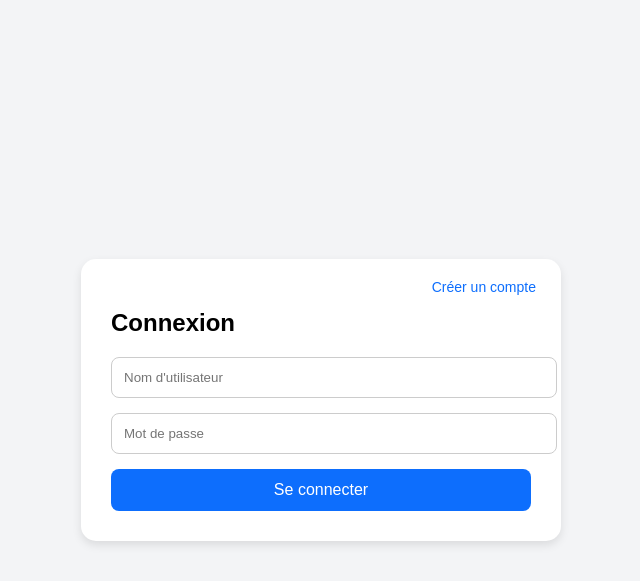
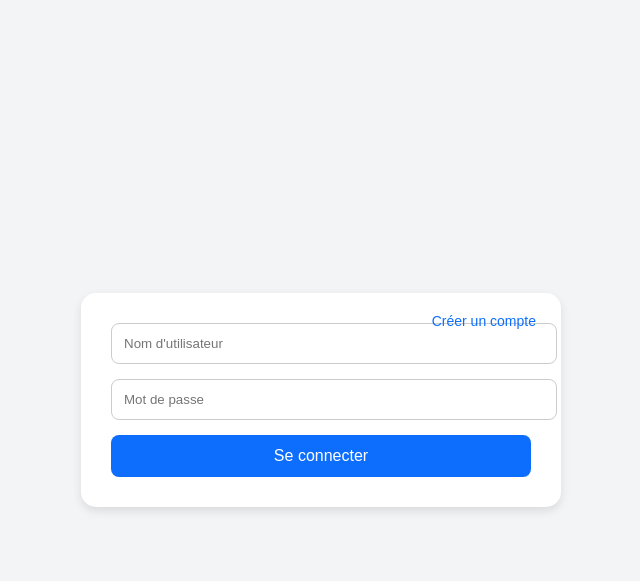
Before and after one commit to usspecialforces713-cmd/allplanned, a PHP site: page /login.php in a window 1280 px wide. Shown: the top 581 px of the page, without its empty margins (319-959 px from the left). Run offline with PHP 8.4, Linux system fonts and the light colour scheme; some libraries are stand-ins or nearby versions.

```diff
--- a/login.php
+++ b/login.php
@@ -100,7 +100,7 @@ button:hover {
 <div class="login-box">
     <a href="register.php" class="register-link">Créer un compte</a>
 
-    <h2>Connexion</h2>
+
 
     <?php if ($error): ?>
         <p class="error"><?= htmlspecialchars($error) ?></p>
```
